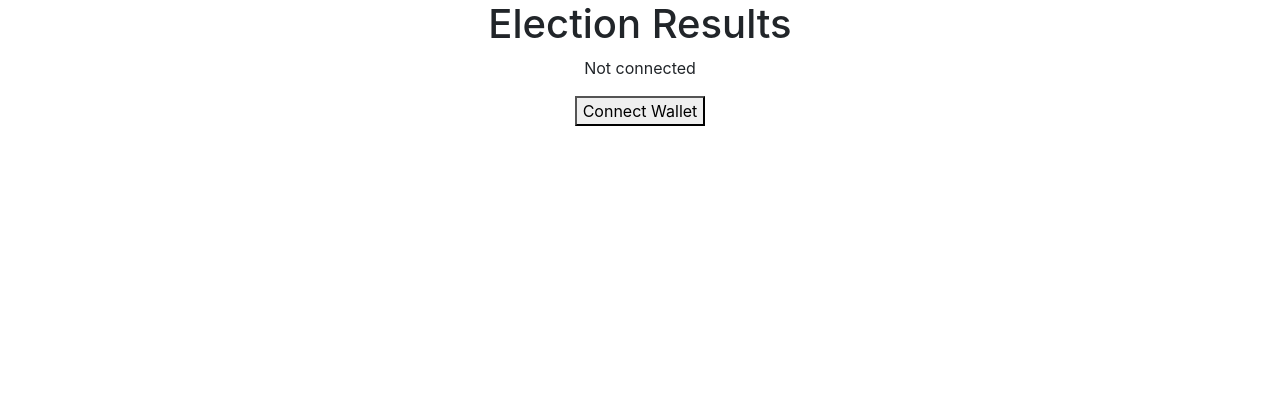
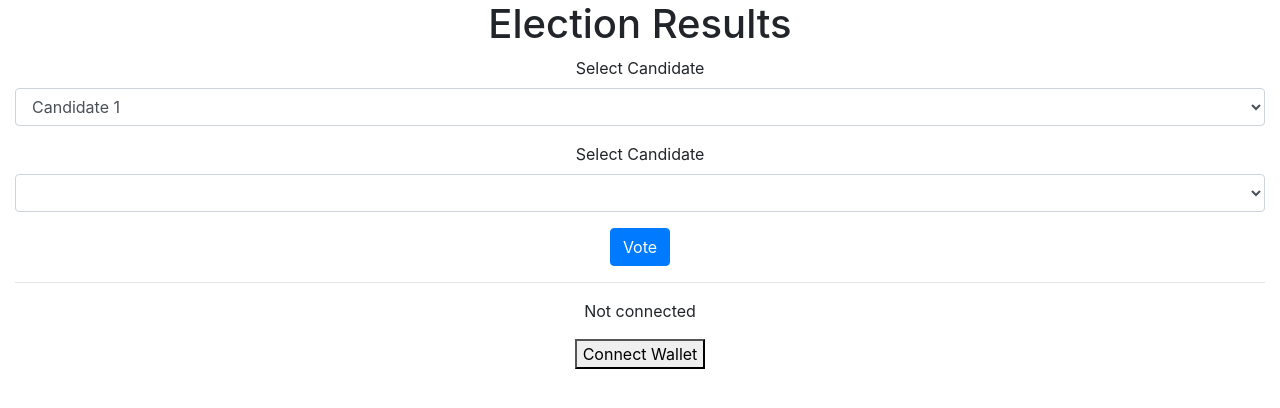
Before and after one commit to cre8tion/react-dapp, a React (Create React App) app: page / in a window 1280 px wide. Shown: the top 408 px of the page. Built offline with nearby package versions, Linux system fonts and the light colour scheme.

Commit message:
Added form

```diff
--- a/src/App.js
+++ b/src/App.js
@@ -2,6 +2,7 @@ import React, { useState, useEffect } from 'react';
 import './App.css';
 import 'bootstrap/dist/css/bootstrap.min.css';
 import Connection from './components/connection';
+import {Form} from 'react-bootstrap'
 
 
 const { BN, units } = require('@zilliqa-js/util');
@@ -17,6 +18,24 @@ function App() {
         <h1 className="text-center">Election Results</h1>
 
 
+        <Form>
+          <Form.Group controlId="exampleForm.ControlSelect1">
+            <Form.Label>Select Candidate</Form.Label>
+            <Form.Control as="select">
+              <option>Candidate 1</option>
+              <option>Candidate 2</option>
+            </Form.Control>
+          </Form.Group>
+        </Form>
+        <form onSubmit="">
+              <div class="form-group">
+                <label for="candidatesSelect">Select Candidate</label>
+                <select class="form-control" id="candidatesSelect">
+                </select>
+              </div>
+              <button type="submit" class="btn btn-primary">Vote</button>
+              <hr />
+        </form>
         </div>
         <Connection />
     </div>
```
